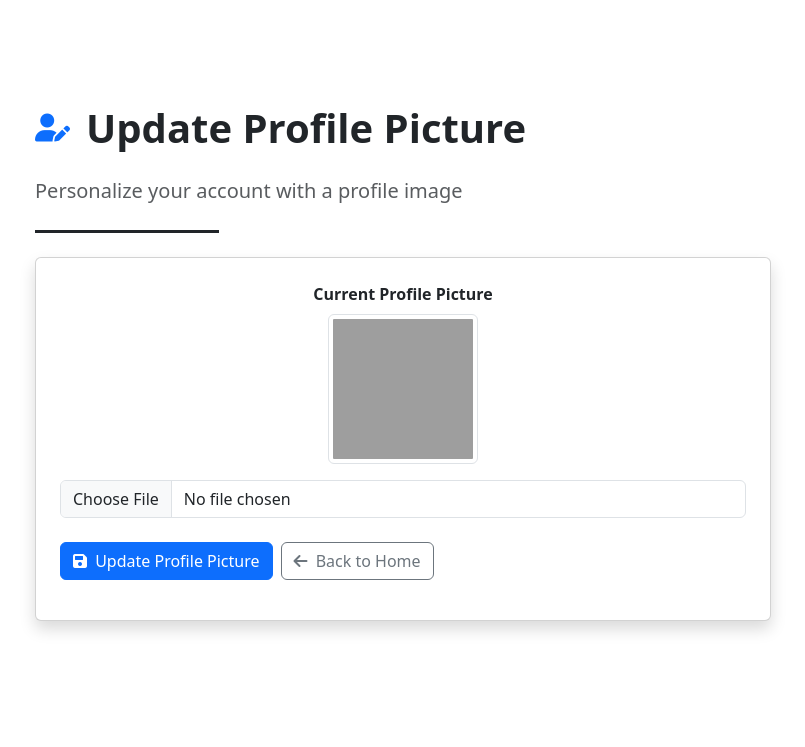
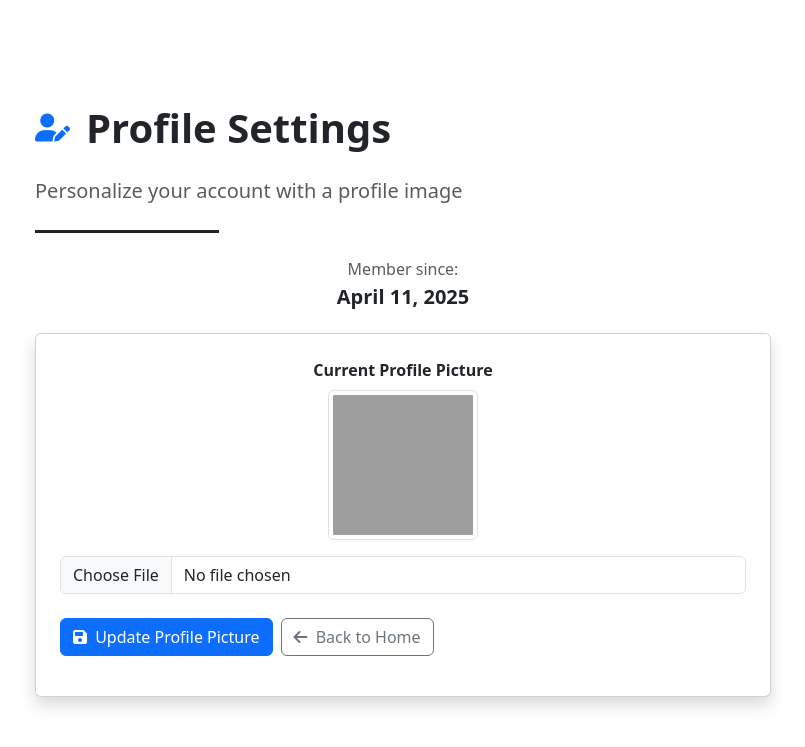
Before and after one commit to charleswittemann23/game-rentals, a Django app: page /update_user/ in a window 1280 px wide. Shown: the top 747 px of the page, without its empty margins (237-1042 px from the left). Run offline with Django 4.2, Linux system fonts and the light colour scheme; the visitor is signed in with stand-in values (Sample User, id 1); data comes from the database, SQL or seed files in the repository; some libraries are stand-ins or nearby versions; grey boxes are pictures that could not be loaded.

Commit message:
Add user join date

```diff
--- a/home/templates/home/update_user.html
+++ b/home/templates/home/update_user.html
@@ -4,7 +4,7 @@
 {% bootstrap_css %}
 {% load socialaccount %}
 
-{% block title %}Update Profile - Video Game Rentals{% endblock %}
+{% block title %}Profile - Video Game Rentals{% endblock %}
 
 {% block content %}
 <main class="container mt-5 fade-in">
@@ -12,13 +12,16 @@
         <div class="col-md-8">
             <div class="d-flex align-items-center mb-4">
                 <i class="fas fa-user-edit text-primary me-3 fs-3"></i>
-                <h1 class="display-7 fw-bold mb-0">Update Profile Picture</h1>
+                <h1 class="display-7 fw-bold mb-0">Profile Settings</h1>
             </div>
             <p class="lead text-muted mb-4">Personalize your account with a profile image</p>
             <div class="d-flex justify-content-start mb-4">
                 <div class="border-bottom border-3 w-25" style="border-color: var(--primary-color) !important;"></div>
             </div>
-
+            <div class="text-center mb-4">
+                <p class="text-muted mb-1">Member since:</p>
+                <h5 class="fw-semibold">{{ request.user.date_joined|date:"F j, Y" }}</h5>
+            </div>
             <div class="card shadow mb-4">
                 <div class="card-body p-4">
                     <form method="POST" action="" enctype="multipart/form-data" class="mb-3">
```
